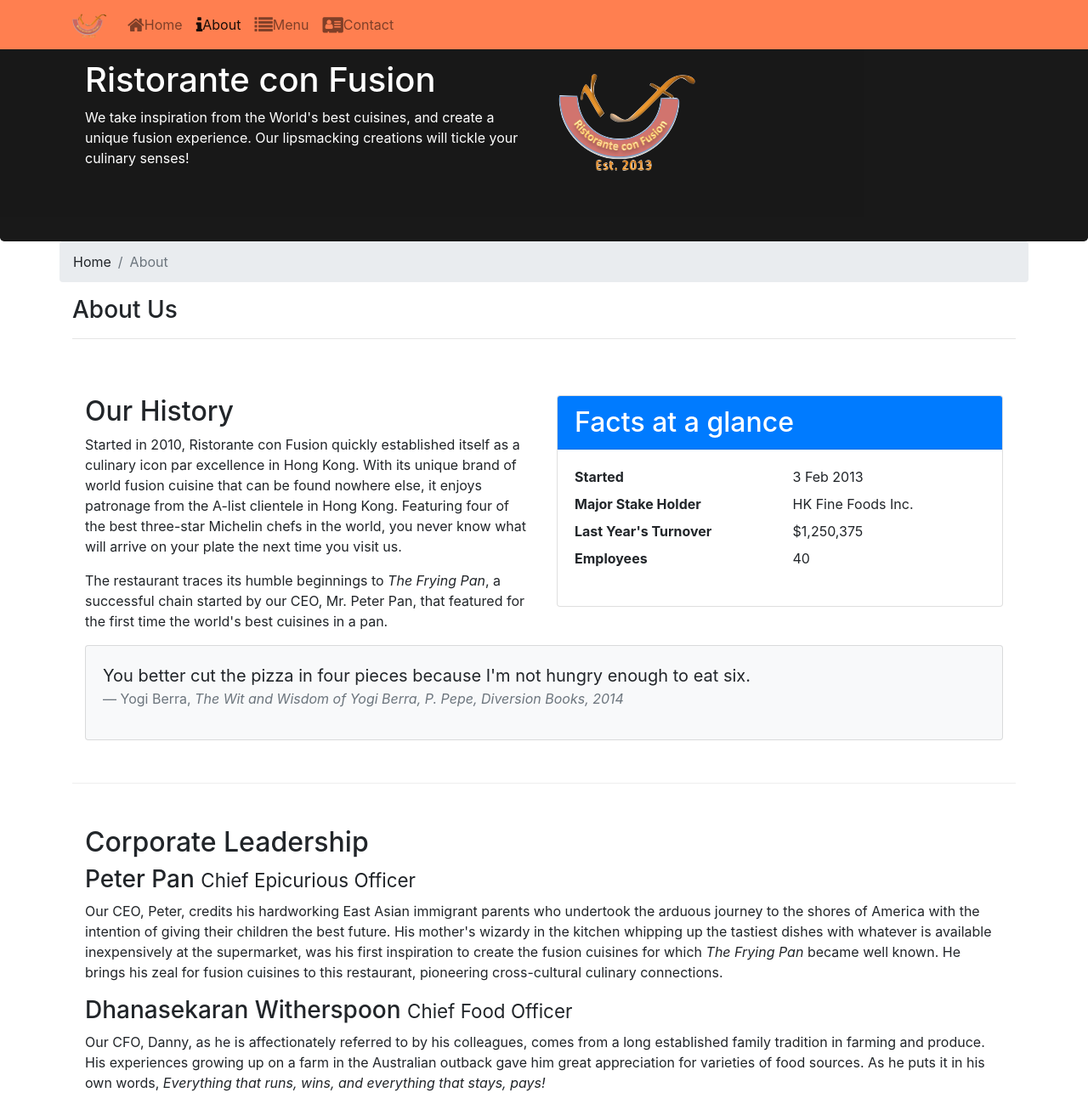
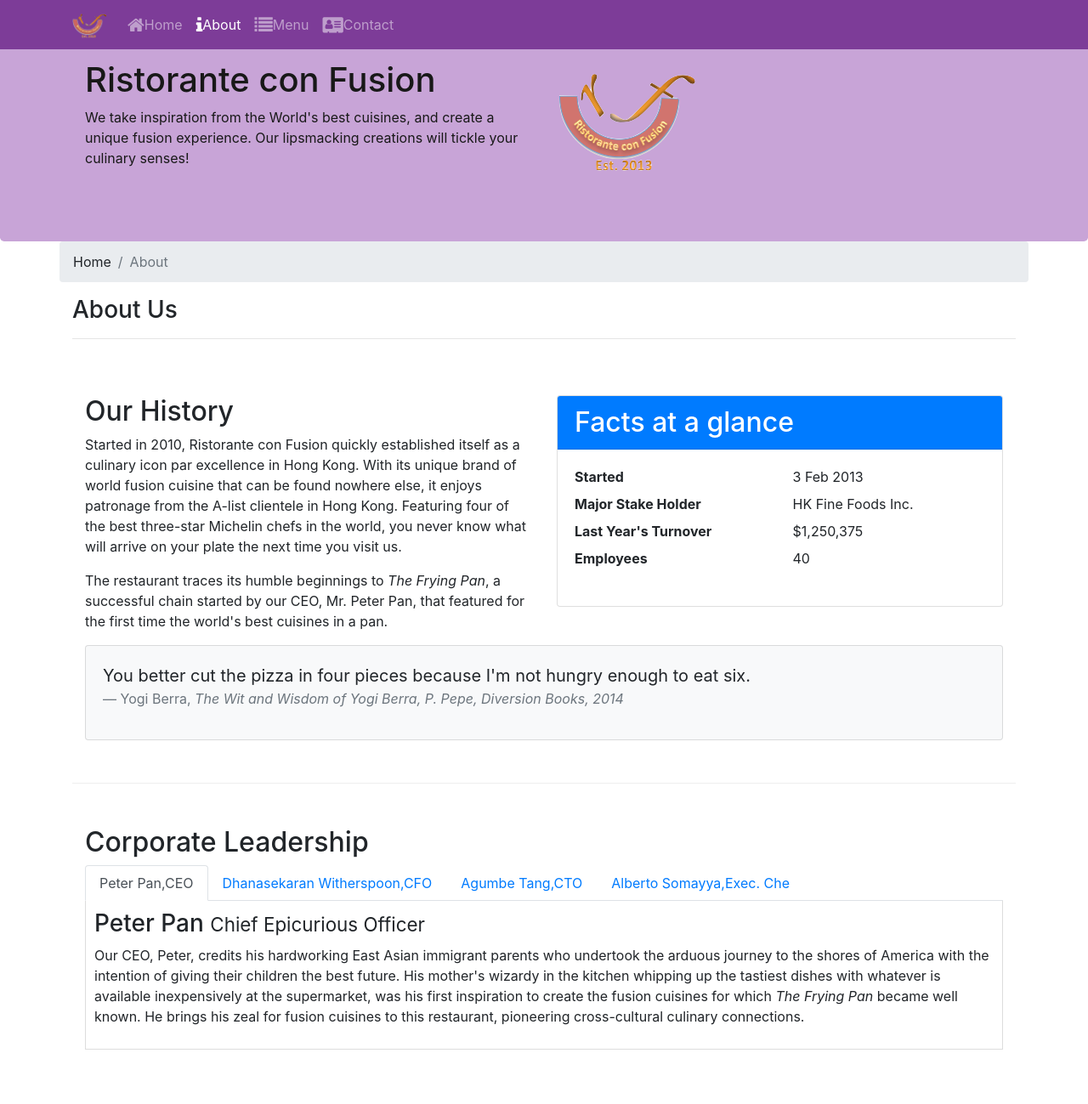
Before and after one commit to sofianeherin21/Restoranti-Con-Fusion, a website: page aboutus.html in a window 1280 px wide. Shown: the top 1299 px of the page at 85% size. Drawn offline with nearby package versions, Linux system fonts and the light colour scheme.

Commit message:
Nav Tabs

```diff
--- a/aboutus.html
+++ b/aboutus.html
@@ -21,7 +21,7 @@
 
 <body>
 
-    <nav class="navbar navbar-light navbar-expand-sm fixed-top">
+    <nav class="navbar navbar-dark navbar-expand-sm fixed-top">
         <div class="container">
             <button class="navbar-toggler" data-toggle="collapse" data-target="#Navbar">
                 <span class="navbar-toggler-icon"></span>
@@ -105,15 +105,43 @@
 
         <div class="row row-content">
             <div class="col-12">
+
                 <h2>Corporate Leadership</h2>
+                <ul class="nav nav-tabs">
+                   <li class="nav-item">
+                       <a class="nav-link active" role="tab" data-toggle="tab" href="#peter">Peter Pan,CEO</a>
+                   </li>
+                   <li class="nav-item">
+                       <a class="nav-link" role="tab" data-toggle="tab" href="#danny">Dhanasekaran Witherspoon,CFO</a>
+                   </li>
+                   <li class="nav-item">
+                       <a class="nav-link" role="tab" data-toggle="tab" href="#agumbe">Agumbe Tang,CTO</a>
+                   </li>
+                   <li class="nav-item">
+                       <a class="nav-link" role="tab" data-toggle="tab" href="#alberto">Alberto Somayya,Exec. Che</a>
+                   </li>
+                </ul>
+                <div class="tab-content">
+                    <div role="tabpanel" class="tab-pane fade show active" id="peter">
                         <h3>Peter Pan <small>Chief Epicurious Officer</small></h3>
                         <p class="d-none d-sm-block">Our CEO, Peter, credits his hardworking East Asian immigrant parents who undertook the arduous journey to the shores of America with the intention of giving their children the best future. His mother's wizardy in the kitchen whipping up the tastiest dishes with whatever is available inexpensively at the supermarket, was his first inspiration to create the fusion cuisines for which <em>The Frying Pan</em> became well known. He brings his zeal for fusion cuisines to this restaurant, pioneering cross-cultural culinary connections.</p>
+                    </div>
+
+                    <div role="tabpanel" class="tab-pane fade" id="danny">
                         <h3>Dhanasekaran Witherspoon <small>Chief Food Officer</small></h3>
                         <p class="d-none d-sm-block">Our CFO, Danny, as he is affectionately referred to by his colleagues, comes from a long established family tradition in farming and produce. His experiences growing up on a farm in the Australian outback gave him great appreciation for varieties of food sources. As he puts it in his own words, <em>Everything that runs, wins, and everything that stays, pays!</em></p>
+                    </div>
+
+                    <div role="tabpanel" class="tab-pane fade" id="agumbe">
                         <h3>Agumbe Tang <small>Chief Taste Officer</small></h3>
                         <p class="d-none d-sm-block">Blessed with the most discerning gustatory sense, Agumbe, our CTO, personally ensures that every dish that we serve meets his exacting tastes. Our chefs dread the tongue lashing that ensues if their dish does not meet his exacting standards. He lives by his motto, <em>You click only if you survive my lick.</em></p>
+                    </div>
+
+                    <div role="tabpanel" class="tab-pane fade" id="alberto">
                         <h3>Alberto Somayya <small>Executive Chef</small></h3>
                         <p class="d-none d-sm-block">Award winning three-star Michelin chef with wide International experience having worked closely with whos-who in the culinary world, he specializes in creating mouthwatering Indo-Italian fusion experiences. He says, <em>Put together the cuisines from the two craziest cultures, and you get a winning hit! Amma Mia!</em></p>
+                    </div>
+                </div>
             </div>
        </div>
        <div class="row row-content">
--- a/css/style.css
+++ b/css/style.css
@@ -17,19 +17,24 @@
 
 .footer
 {
-	background: coral;
+	background: #7D3C98;
 	opacity:0.9;
-	color:black;
+	color:white;
 	margin: 0px auto ;
 	padding:20px 0px;
 
 }
-
+.tab-content {
+    border-left: 1px solid #ddd;
+    border-right: 1px solid #ddd;
+    border-bottom: 1px solid #ddd;
+    padding: 10px;
+}
 .jumbotron{
 	margin: 0px auto;
 	padding: 70px 30px;
-	color:white;
-	background-color: black;
+	color:black;
+	background-color: #C39BD3 ;
 	opacity: .9;
 
 }
@@ -38,8 +43,8 @@
 	font-size: 80%;
 }
 
-.navbar-light
+.navbar-dark
 {
-	background-color: coral;
+	background-color:#7D3C98;
 	color: black;
 }
```
Also changed, not shown: contactus.html (+1 -1 lines), index.html (+1 -1 lines). Lines whose indentation alone changed are shown as unchanged.
